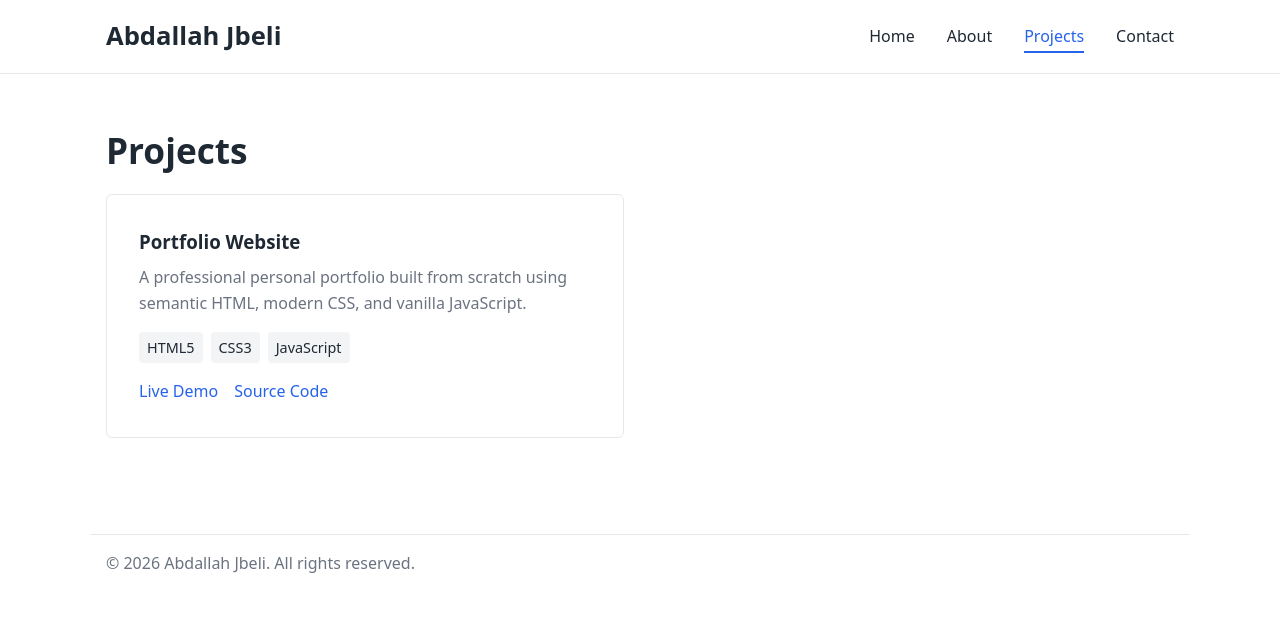
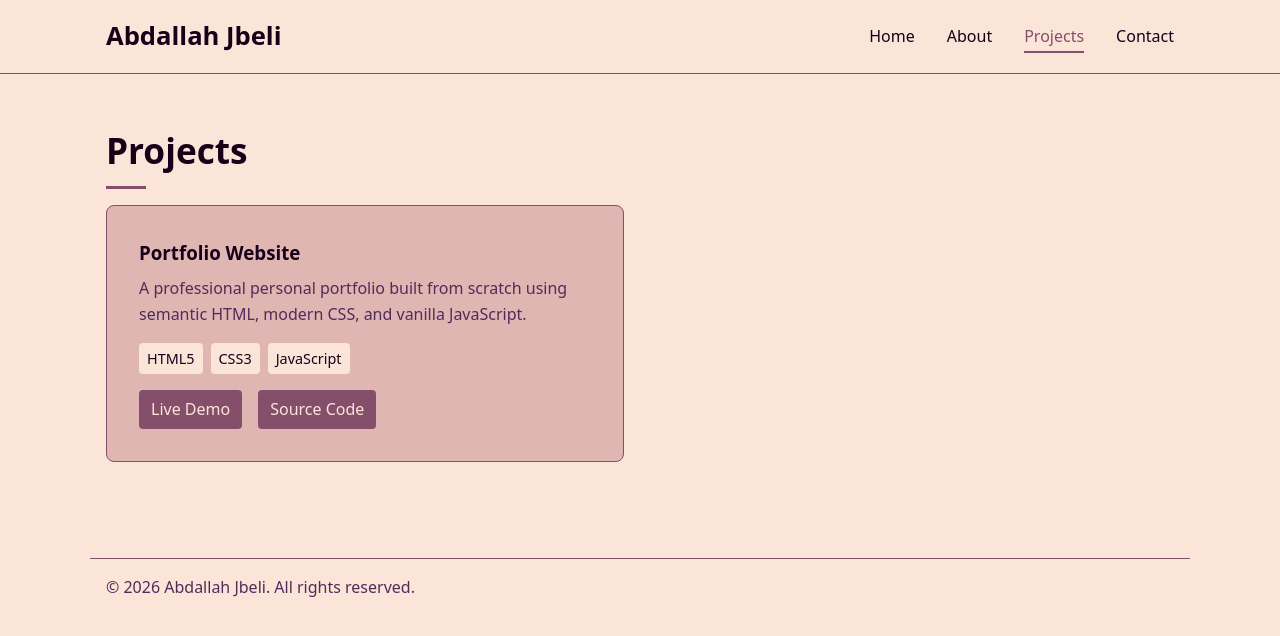
Before and after one commit to AbdallahJbeli/portfolio, a plain HTML site: page projects.html in a window 1280 px wide. Drawn offline with Linux system fonts and the light colour scheme.

Commit message:
feat: update design tokens and improve styling consistency across components

```diff
--- a/css/style.css
+++ b/css/style.css
@@ -1,14 +1,33 @@
-/* ===== DESIGN TOKENS ===== */
+
 :root {
-  --color-bg: #ffffff;
-  --color-text: #1f2933;
-  --color-muted: #6b7280;
-  --color-accent: #2563eb;
+  /* Brand / Primary */
+  --color-primary: #522B5B;
+  --color-primary-dark: #2B124C;
+  --color-primary-deep: #190019;
 
+  /* Accent */
+  --color-accent: #854F6C;
+
+  /* Backgrounds */
+  --color-bg: #FBE4D8;
+  --color-surface: #DFB6B2;
+
+  /* Text */
+  --color-text: #190019;
+  --color-muted: #522B5B;
+
+  /* Borders */
+  --color-border: #854F6C;
+
+  /* Spacing */
   --space-sm: 0.5rem;
   --space-md: 1rem;
   --space-lg: 2rem;
   --space-xl: 4rem;
+
+  /* Radius */
+  --radius-sm: 4px;
+  --radius-md: 8px;
 }
 
 *,
@@ -19,18 +38,15 @@
   padding: 0;
 }
 
+
 body {
   font-family: system-ui, -apple-system, BlinkMacSystemFont, "Segoe UI",
     Roboto, Oxygen, Ubuntu, Cantarell, "Open Sans", "Helvetica Neue", sans-serif;
   line-height: 1.6;
-    color: #222;
   background-color: var(--color-bg);
   color: var(--color-text);
 }
 
-header {
-    border-bottom: 1px solid #e5e7eb;
-}
 
 a {
   color: inherit;
@@ -41,10 +57,22 @@ ul {
   list-style: none;
 }
 
+p {
+  max-width: 60ch;
+  color: var(--color-muted);
+}
+
+
 .container {
   max-width: 1100px;
   margin: 0 auto;
   padding: 1rem;
+}
+
+
+header {
+  border-bottom: 1px solid var(--color-border);
+  background-color: var(--color-bg);
 }
 
 nav {
@@ -54,13 +82,26 @@ nav {
   padding: var(--space-md) 0;
 }
 
+nav ul {
+  display: flex;
+  gap: 1rem;
+  flex-wrap: wrap;
+}
+
 .nav-link {
   padding-bottom: 0.25rem;
+  transition: color 0.2s ease;
 }
 
 .nav-link:hover {
   color: var(--color-accent);
 }
+
+.nav-link.active {
+  color: var(--color-accent);
+  border-bottom: 2px solid var(--color-accent);
+}
+
 
 #hero {
   padding: var(--space-xl) 0;
@@ -70,11 +111,6 @@ nav {
   margin-bottom: var(--space-md);
 }
 
-nav ul {
-    display: flex;
-    gap: 1rem;
-    flex-wrap: wrap;
-}
 
 section {
   padding: 2rem 0;
@@ -88,37 +124,40 @@ h1 {
 h2 {
   font-size: 1.8rem;
   margin-bottom: 1rem;
+  position: relative;
 }
 
-p {
-    max-width: 60ch;
-    color: var(--color-muted);
+h2::after {
+  content: "";
+  display: block;
+  width: 40px;
+  height: 3px;
+  background-color: var(--color-accent);
+  margin-top: 0.5rem;
 }
 
-footer {
-    border-top: 1px solid #e5e7eb;
-    margin-top: var(--space-xl);
-}
 
-.nav-link.active {
-    color: var(--color-accent);
-    border-bottom: 2px solid  var(--color-accent);
-}
-
-/* PROJECTS */
 .projects-grid {
   display: grid;
   gap: var(--space-lg);
 }
 
 .project-card {
-    border: 1px solid #e5e7eb;
+  background-color: var(--color-surface);
+  border: 1px solid var(--color-border);
   padding: var(--space-lg);
-    border-radius: 6px;
+  border-radius: var(--radius-md);
+  transition: transform 0.2s ease, box-shadow 0.2s ease;
+}
+
+.project-card:hover {
+  transform: translateY(-4px);
+  box-shadow: 0 10px 25px rgba(0, 0, 0, 0.15);
 }
 
 .project-card h3 {
   margin-bottom: var(--space-sm);
+  color: var(--color-primary-deep);
 }
 
 .project-tech {
@@ -129,9 +168,9 @@ footer {
 }
 
 .project-tech li {
-  background: #f3f4f6;
+  background-color: var(--color-bg);
   padding: 0.25rem 0.5rem;
-  border-radius: 4px;
+  border-radius: var(--radius-sm);
 }
 
 .project-links {
@@ -140,11 +179,17 @@ footer {
 }
 
 .project-links a {
-  color: var(--color-accent);
+  background-color: var(--color-accent);
+  color: var(--color-bg);
+  padding: 0.4rem 0.75rem;
+  border-radius: var(--radius-sm);
   font-weight: 500;
 }
 
-/* CONTACT */
+.project-links a:hover {
+  background-color: var(--color-primary-dark);
+}
+
 
 .contact-list {
   margin-top: var(--space-lg);
@@ -155,8 +200,16 @@ footer {
 }
 
 .contact-list a {
-    color: var(--color-accent);
+  color: var(--color-primary-dark);
 }
+
+
+footer {
+  border-top: 1px solid var(--color-border);
+  margin-top: var(--space-xl);
+  background-color: var(--color-bg);
+}
+
 
 @media (min-width: 768px) {
   h1 {
```
Lines whose indentation alone changed are shown as unchanged.
